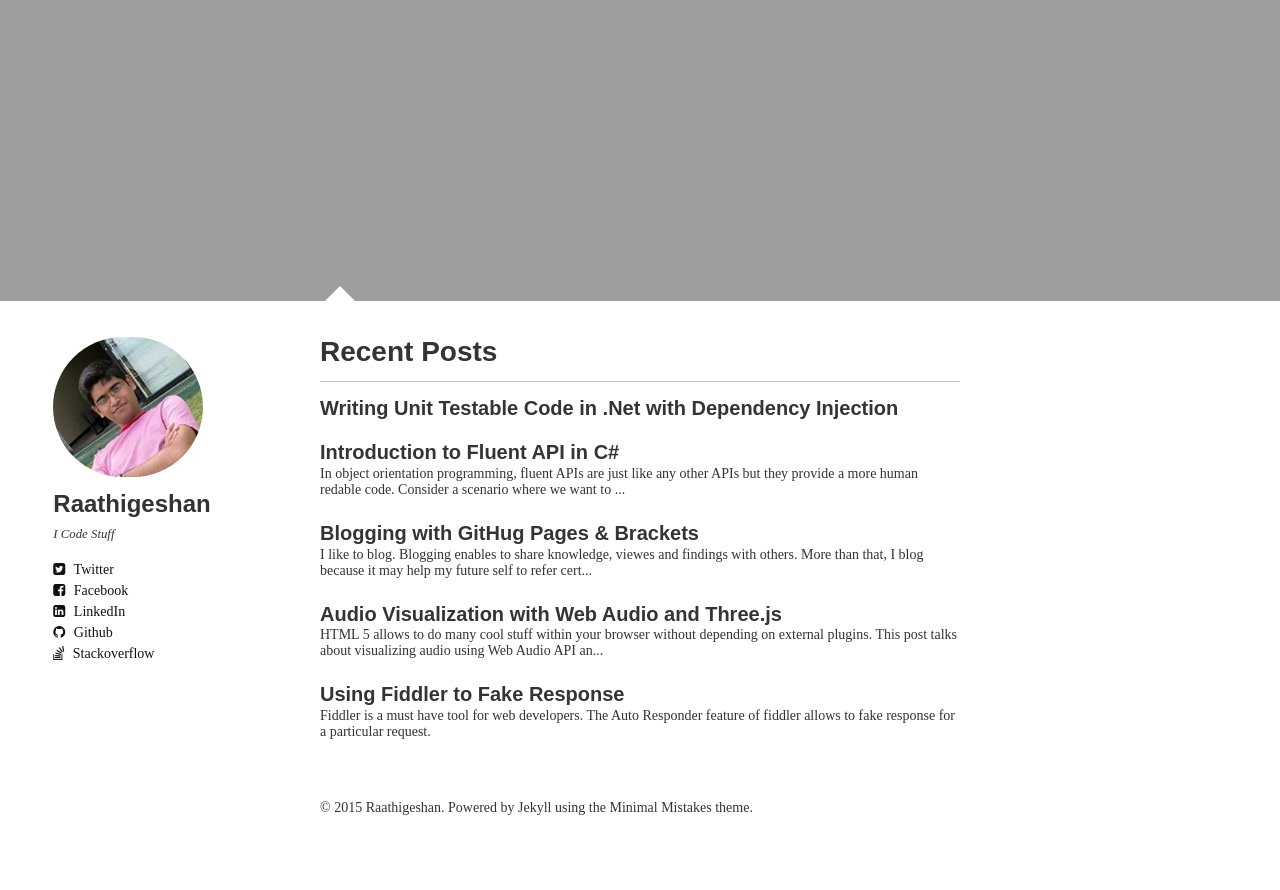
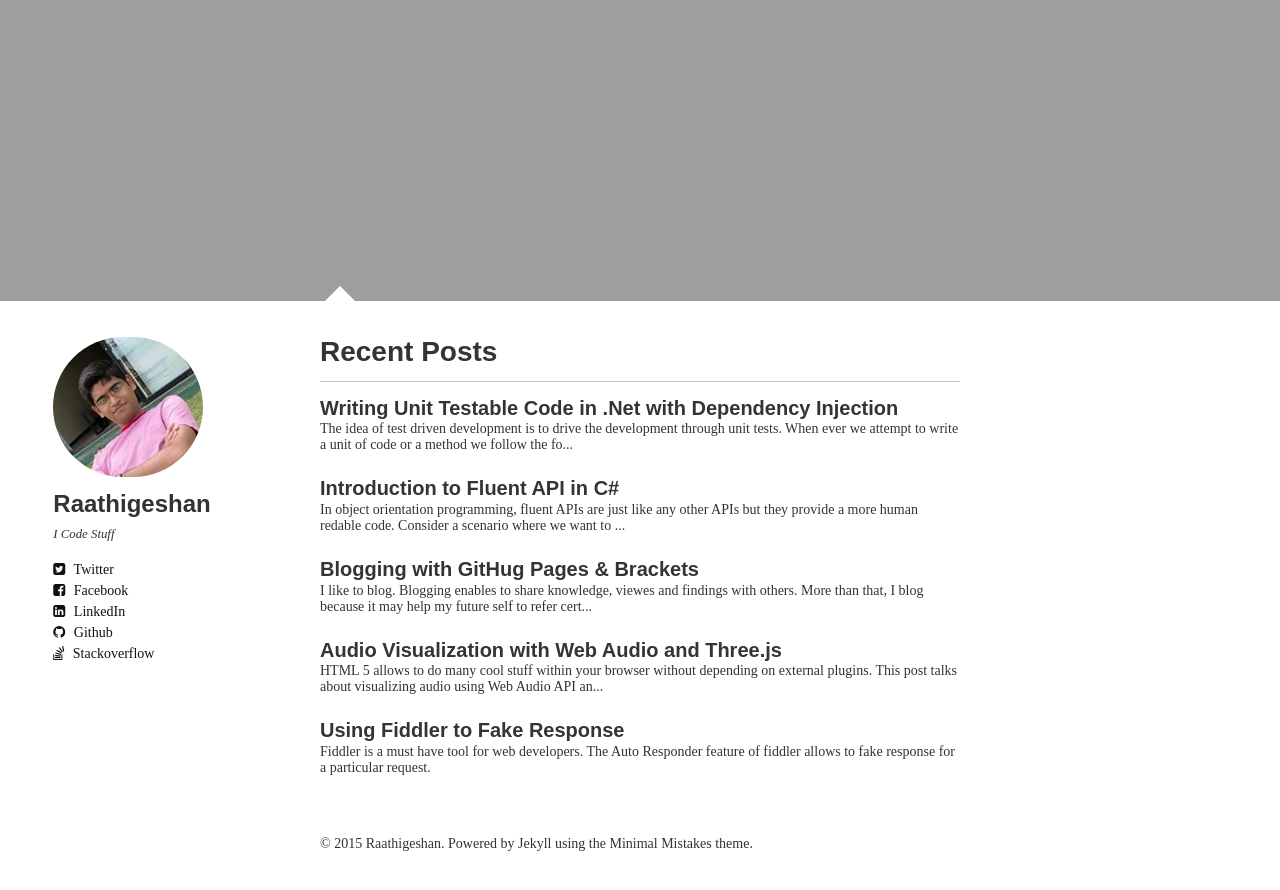
Before and after one commit to Raathigesh/Raathigesh.github.io, a Jekyll site: the page built from index.md, in a window 1280 px wide and 900 px high, scrolled down 725 px. Shown: the top 890 px of the window. Built offline with Jekyll 4.4.1, drawn with Linux system fonts in a browser that asks for light colours; nearby versions of some CDN libraries; some web fonts are replaced; before the commit the page ends 1589 px from its top, so only the background shows below that.

Commit message:
Updating Excerpt.

```diff
--- a/_posts/2015-01-09-Using Fake It Easy For Unit Testing.md
+++ b/_posts/2015-01-09-Using Fake It Easy For Unit Testing.md
@@ -1,7 +1,7 @@
 ---
 layout: post
 title: Writing Unit Testable Code in .Net with Dependency Injection
-excerpt: ""
+excerpt: "The idea of test driven development is to drive the development through unit tests. When ever we attempt to write a unit of code or a method we follow the following steps"
 modified: 2015-01-06
 tags: [.Net]
 comments: true
@@ -9,7 +9,7 @@ comments: true
 
 ##Hello Test Driven Development##
 
-The idea of test driven development is to drive the development through unit tests. When ever we attempt to write a unit of code or a method we follow the following steps
+The idea of test driven development is to drive the development through unit tests. When ever we attempt to write a unit of code or a method we follow the following steps.
 
 - First write a unit test case for the method. This test case is going to fail at first because we don't have our actual method implemented yet. Can't even compile the code sometimes.
 - Write the actual method with the minimum code required to make the test case pass.
```
